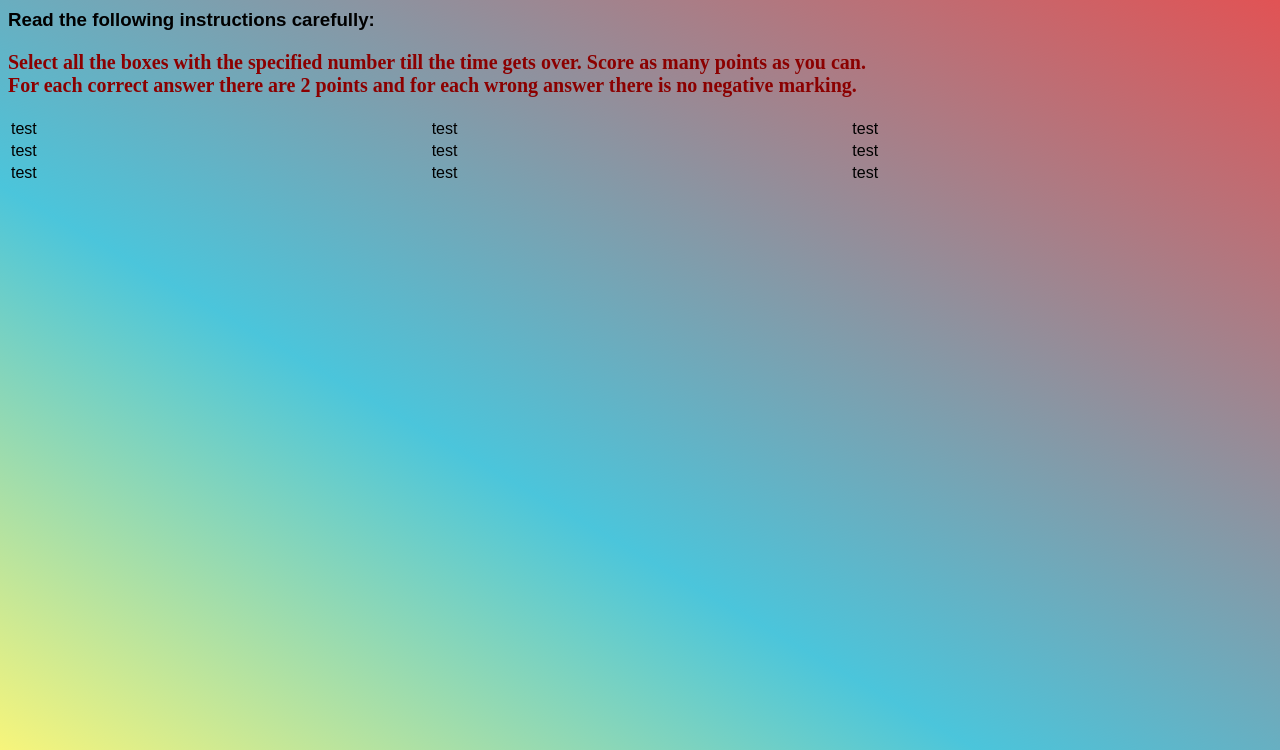
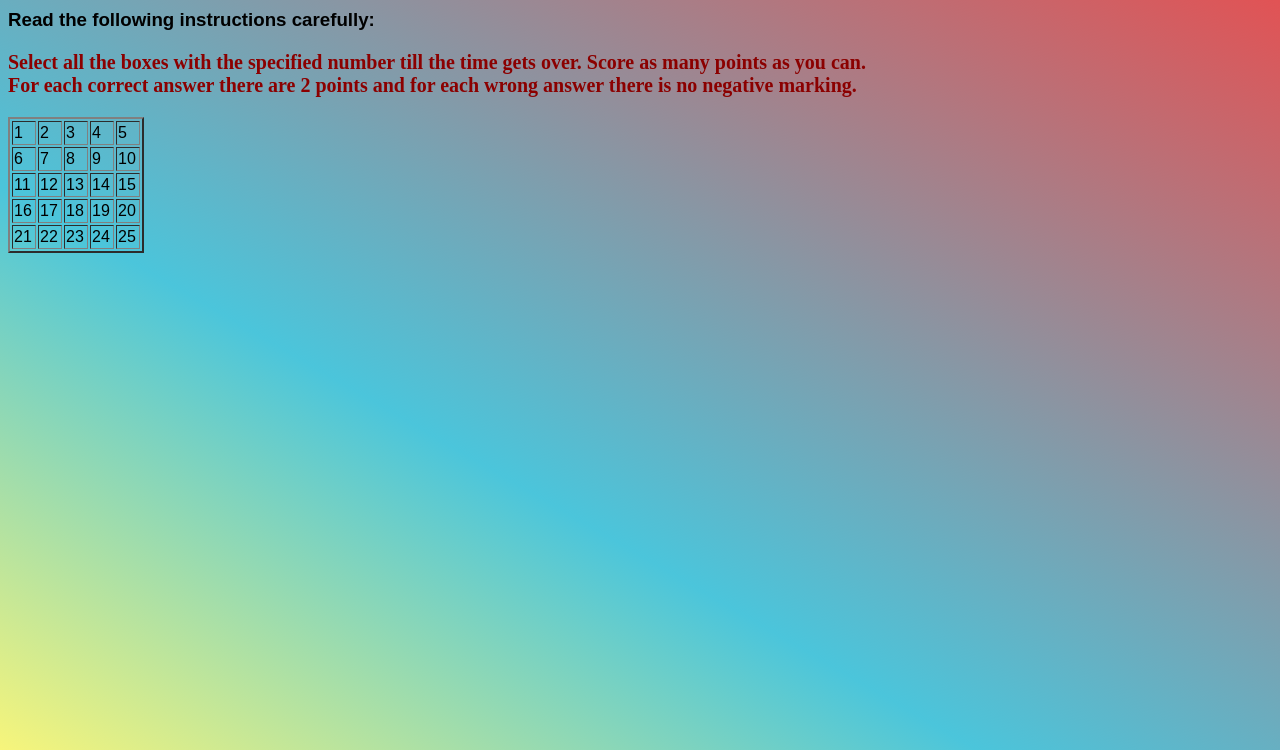
Before and after one commit to VidushiJain30/board_game, a plain HTML site: page index.html in a window 1280 px wide. Shown: the part 79-829 px from the top of the page. Drawn offline with Linux system fonts and the light colour scheme.

Commit message:
created a dynamic table

```diff
--- /dev/null
+++ b/game.js
@@ -0,0 +1,19 @@
+var id=0;
+function createT()
+{
+	var tb1=document.getElementById("tb1");
+	for (var r=0;r<5;r++)
+	{
+		var row=document.createElement("tr");
+		for (var c=0;c<5;c++)
+		{
+			var cell=document.createElement("td");
+			cell.width="20px";
+			cell.height="20px";
+			cell.id=id++;
+			row.appendChild(cell);
+			cell.innerHTML=id;
+		}
+		tb1.appendChild(row);
+	}
+}
--- a/index.html
+++ b/index.html
@@ -2,28 +2,17 @@
 <html>
 <head>
 	<link rel="stylesheet" type="text/css" href="game.css">
+	<script type="text/javascript" src="game.js">
+</script>
+
 </head>
 <title>Fun_Game</title>
-<body>
+<body onload="createT()">
 <h1>INSTRUCTIONS</h1>
 <h3>Read the following instructions carefully: <br></h3>
 	<p>Select all the boxes with the specified number till the time gets over. Score as many points as you can. <br>For each correct answer there are 2 points and for each wrong answer there is no negative marking.</p>
-<table style="width: 100%">
-	<tr>
-		<td>test</td>
-		<td>test</td>
-		<td>test</td>
-	</tr>
-	<tr>
-		<td>test</td>
-		<td>test</td>
-		<td>test</td>
-	</tr>
-	<tr>
-		<td>test</td>
-		<td>test</td>
-		<td>test</td>
-	</tr>
+<table id="tb1" border="2px">
+
 </table>
 </body>
 </html>
```
Also changed, not shown: game.css (line endings or trailing spaces).
